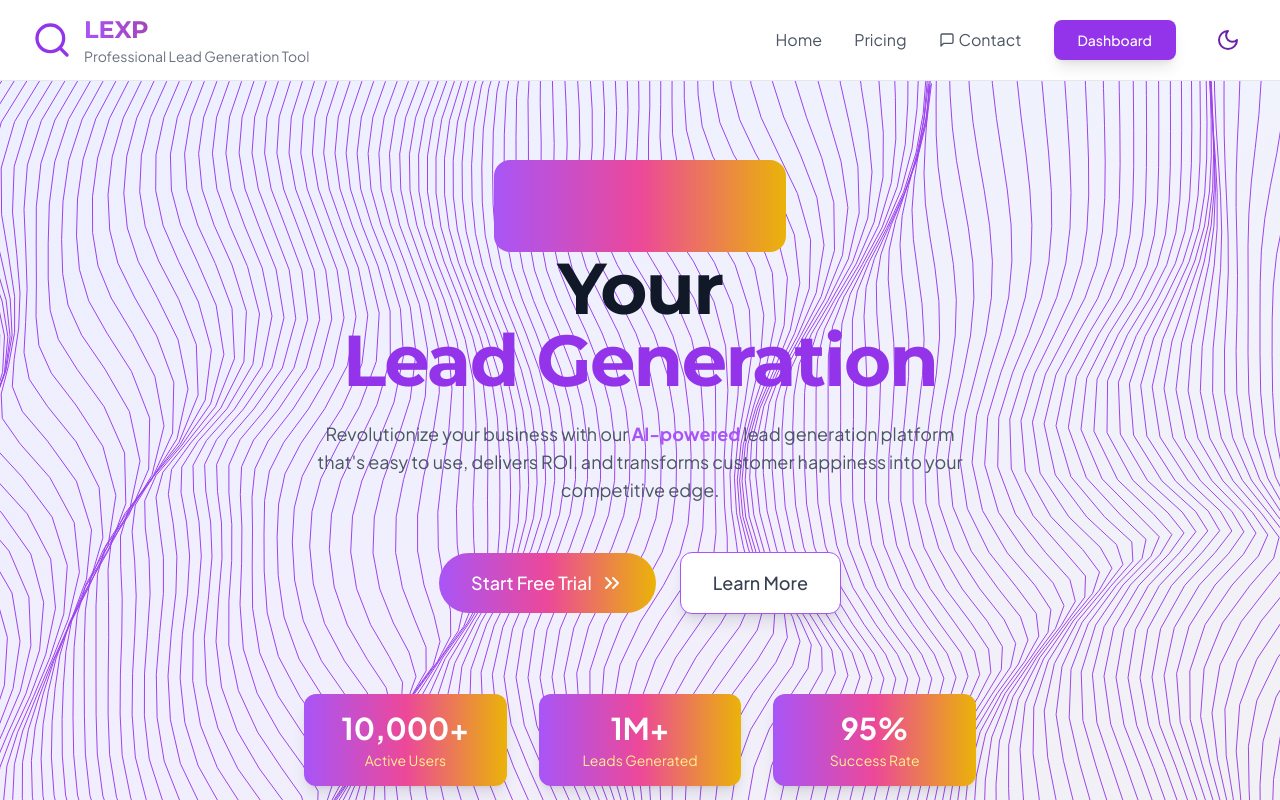
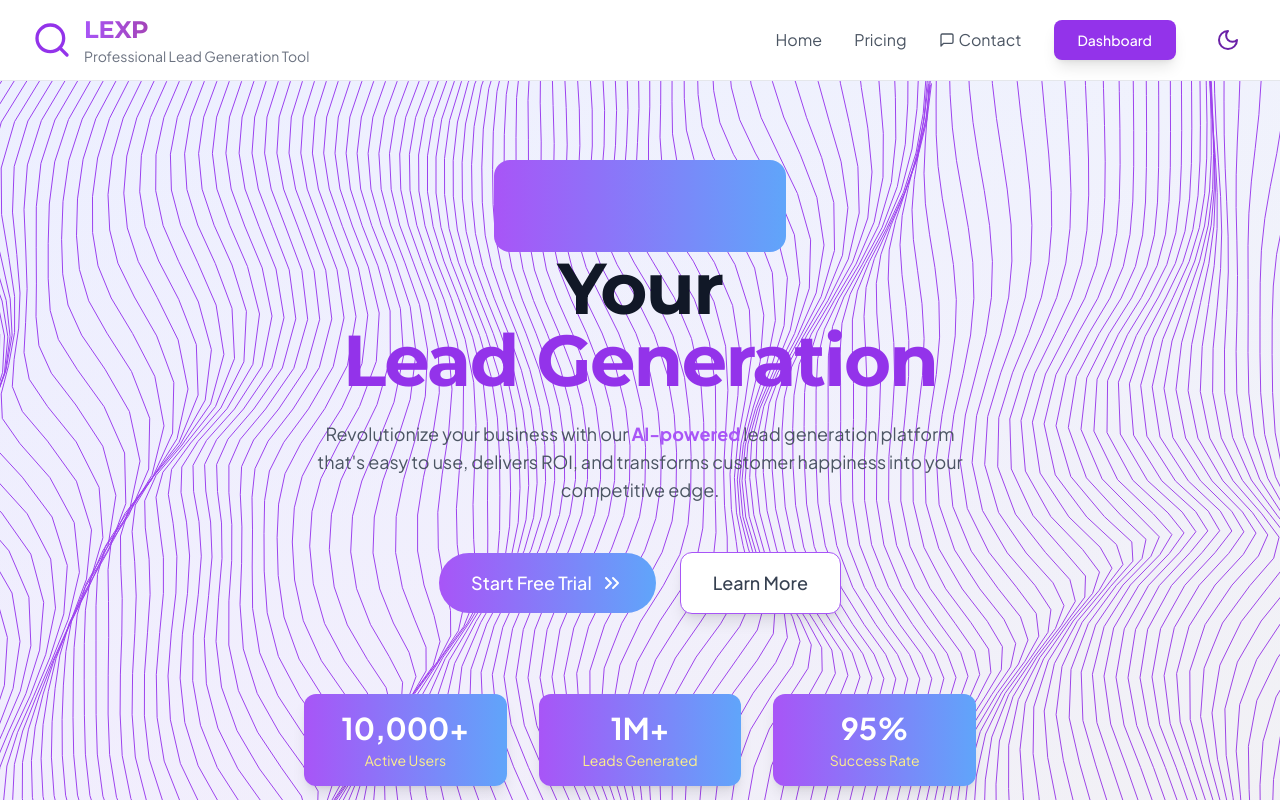
Before and after one commit to WEBXELA/wx-lexp, a React (Vite) app: page / in a window 1280 px wide. Shown: the top 800 px of the page. Built offline with nearby package versions, Linux system fonts and the light colour scheme.

Commit message:
Update to the color gradient on the hero section of the landing page.
Updated the email on the footer section.

```diff
--- a/src/components/Footer.tsx
+++ b/src/components/Footer.tsx
@@ -56,7 +56,7 @@ export default function Footer() {
             <ul className="mt-4 space-y-4">
               <li className="flex items-center space-x-3 text-gray-600 dark:text-gray-300">
                 <Mail className="w-5 h-5" />
-                <span>support@lexp.com</span>
+                <span>sales@webxela.com</span>
               </li>
               <li className="flex items-center space-x-3 text-gray-600 dark:text-gray-300">
                 <Phone className="w-5 h-5" />
--- a/src/pages/Landing.tsx
+++ b/src/pages/Landing.tsx
@@ -126,7 +126,7 @@ export default function Landing() {
               >
                 <RotatingText
                   texts={['SuperCharge', 'Elevate', 'Accelerate', 'Transform']}
-                  mainClassName="px-2 sm:px-2 md:px-3 bg-gradient-to-r from-purple-500 via-pink-500 to-yellow-500 text-black overflow-hidden py-0.5 sm:py-1 md:py-2 rounded-2xl w-fit"
+                  mainClassName="px-2 sm:px-2 md:px-3 bg-gradient-to-r from-purple-500 to-blue-400 text-black overflow-hidden py-0.5 sm:py-1 md:py-2 rounded-2xl w-fit"
                   staggerFrom={"last"}
                   initial={{ y: "100%" }}
                   animate={{ y: 0 }}
@@ -156,7 +156,7 @@ export default function Landing() {
               >
                 <button
                   onClick={() => navigate('/signup')}
-                  className="inline-flex items-center px-8 py-4 text-lg font-medium rounded-full shadow-full text-white bg-gradient-to-r from-purple-500 via-pink-500 to-yellow-500 hover:bg-purple-600 hover:via-pink-600 hover:to-yellow-600 transition-all hover:shadow-lg  transform hover:-translate-y-1"
+                  className="inline-flex items-center px-8 py-4 text-lg font-medium rounded-full shadow-full text-white bg-gradient-to-r from-purple-500 to-blue-400 hover:bg-purple-600 hover:via-pink-600 hover:to-yellow-600 transition-all hover:shadow-lg  transform hover:-translate-y-1"
                 >
                   Start Free Trial
                   <ChevronsRightIcon className="ml-2 w-6 h-6" />
@@ -182,7 +182,7 @@ export default function Landing() {
                   <motion.div
                     key={stat.label}
                     whileHover={{ scale: 1.05 }}
-                    className="text-center p-4 bg-gradient-to-r from-purple-500 via-pink-500 to-yellow-500 rounded-xl shadow-lg"
+                    className="text-center p-4 bg-gradient-to-r from-purple-500 to-blue-400 rounded-xl shadow-lg"
                   >
                     <p className="text-3xl font-bold text-white">{stat.value}</p>
                     <p className="text-sm text-yellow-200 mt-1">{stat.label}</p>
```
